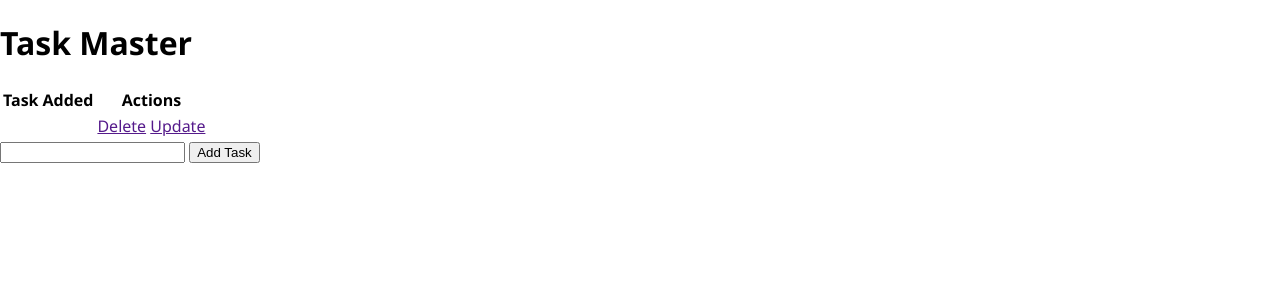
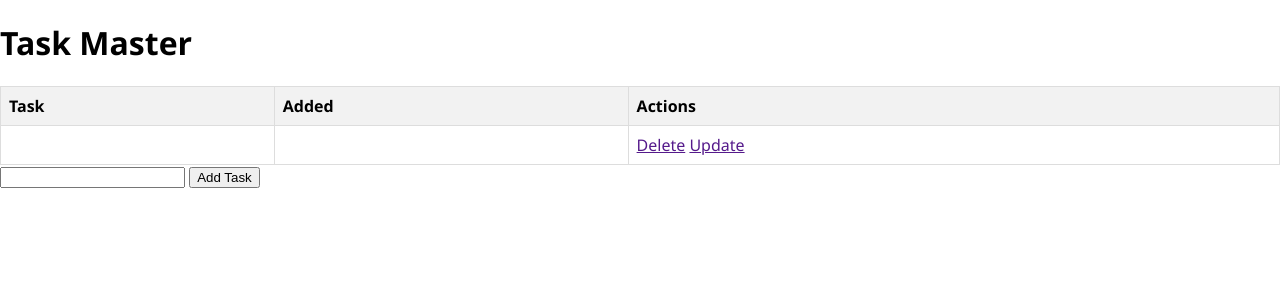
Before and after one commit to czechoslovakia36/Flask-To-Do, a Flask app: page / in a window 1280 px wide. Shown: the top 300 px of the page. Run offline with Flask 3, Linux system fonts and the light colour scheme.

Commit message:
Add css for table

```diff
--- a/static/css/main.css
+++ b/static/css/main.css
@@ -3,3 +3,19 @@
     font-family: 'Segoe UI', Tahoma, Geneva, Verdana, sans-serif;
 
 }
+
+
+table {
+    border-collapse: collapse; /* Collapse borders into a single border */
+    width: 100%;
+}
+
+th, td {
+    border: 1px solid #ddd; /* 1px solid border with a light gray color */
+    padding: 8px; /* Add padding for better appearance */
+    text-align: left;
+}
+
+th {
+    background-color: #f2f2f2; /* Add a background color to header cells */
+}
```
